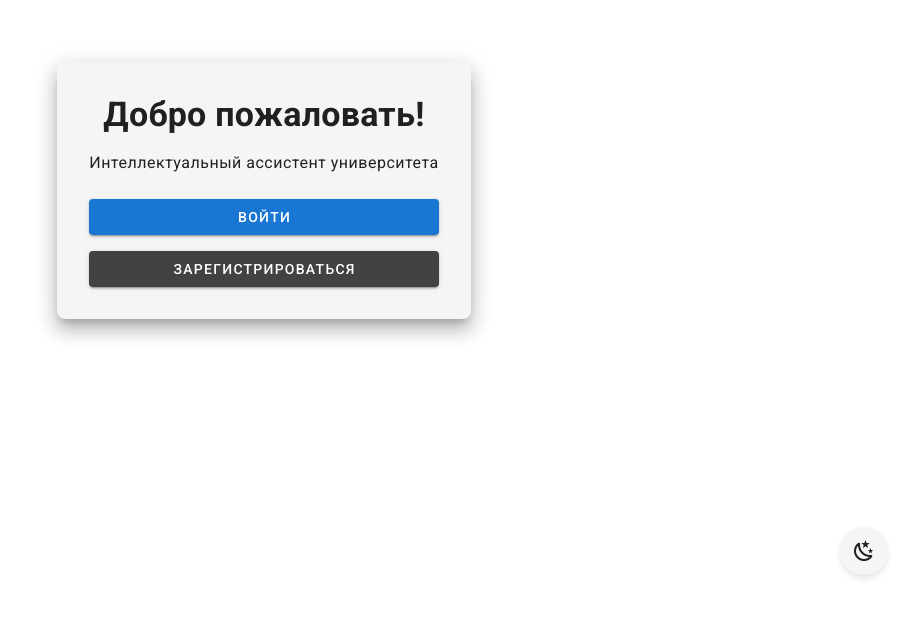
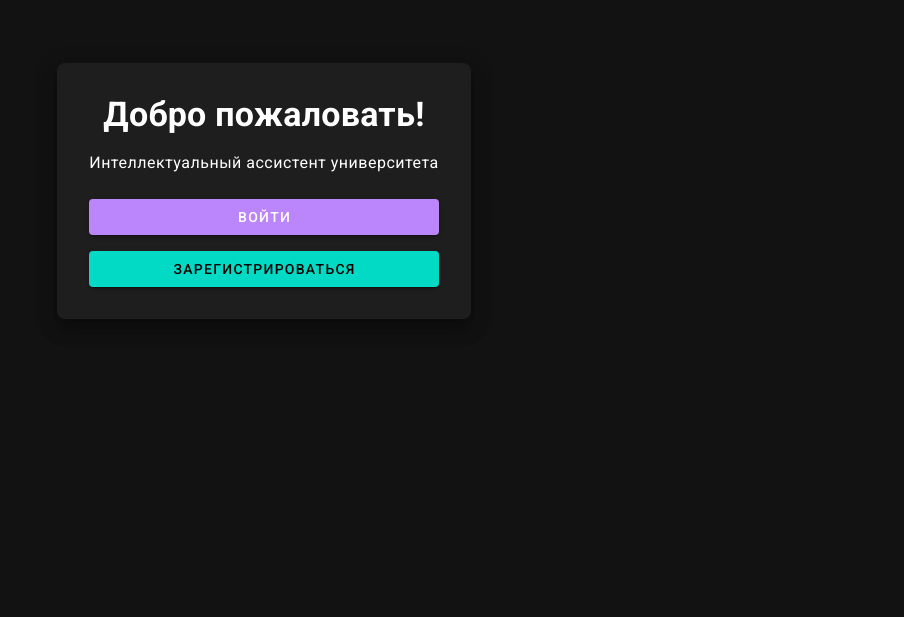
Before and after one commit to EliseevVadim/DonSU-Intelligent-Assistant, a Vue app in the folder client/: page / in a window 1280 px wide. Shown: the part 209-826 px from the top of the page, without its empty margins (376-1280 px from the left). After the commit the page ends 800 px from the top, so only its background shows below. Built offline with nearby package versions, Linux system fonts and the light colour scheme.

Commit message:
chore: move theme toggler into a component

```diff
--- a/client/src/App.vue
+++ b/client/src/App.vue
@@ -1,28 +1,10 @@
 <script setup>
-import { useTheme } from 'vuetify'
-import { ref } from 'vue'
 
-const theme = useTheme()
-
-theme.global.name.value = localStorage.getItem('theme') ?? 'lightTheme'
-
-const isDark = ref(theme.global.name.value === 'darkTheme')
-
-const toggleTheme = () => {
-    isDark.value = !isDark.value
-    theme.global.name.value = isDark.value ? 'darkTheme' : 'lightTheme'
-    localStorage.setItem('theme', theme.global.name.value)
-}
 </script>
 
 <template>
     <v-app>
         <router-view />
-        <v-container class="d-flex justify-end pa-4">
-            <v-btn icon @click="toggleTheme" class="theme-switcher">
-                <v-icon>{{ isDark ? 'mdi-weather-sunny' : 'mdi-weather-night' }}</v-icon>
-            </v-btn>
-        </v-container>
     </v-app>
 </template>
 
@@ -31,36 +13,11 @@ header {
     line-height: 1.5;
 }
 
-.theme-switcher {
-    position: fixed;
-    bottom: 16px;
-    right: 16px;
-    z-index: 1000;
-    border-radius: 50%;
-    box-shadow: 0 4px 6px rgba(0, 0, 0, 0.1);
-    padding: 12px;
-}
-
-.logo {
-    display: block;
-    margin: 0 auto 2rem;
-}
-
 @media (min-width: 1024px) {
     header {
         display: flex;
         place-items: center;
         padding-right: calc(var(--section-gap) / 2);
     }
-
-    .logo {
-        margin: 0 2rem 0 0;
-    }
-
-    header .wrapper {
-        display: flex;
-        place-items: flex-start;
-        flex-wrap: wrap;
-    }
 }
 </style>
--- /dev/null
+++ b/client/src/components/ThemeToggler.vue
@@ -0,0 +1,37 @@
+<script setup>
+import { useTheme } from 'vuetify'
+import { ref, onMounted } from 'vue'
+
+const theme = useTheme()
+const isDark = ref(false)
+
+onMounted(() => {
+    const savedTheme = localStorage.getItem('theme') ?? 'lightTheme'
+    theme.global.name.value = savedTheme
+    isDark.value = savedTheme === 'darkTheme'
+})
+
+const toggleTheme = () => {
+    isDark.value = !isDark.value
+    theme.global.name.value = isDark.value ? 'darkTheme' : 'lightTheme'
+    localStorage.setItem('theme', theme.global.name.value)
+}
+</script>
+
+<template>
+    <v-btn icon @click="toggleTheme" class="theme-switcher" :color="isDark ? 'black' : 'white'">
+        <v-icon>{{ isDark ? 'mdi-weather-sunny' : 'mdi-weather-night' }}</v-icon>
+    </v-btn>
+</template>
+
+<style scoped>
+.theme-switcher {
+    position: fixed;
+    bottom: 16px;
+    right: 16px;
+    z-index: 1000;
+    border-radius: 50%;
+    box-shadow: 0 4px 8px rgba(0, 0, 0, 0.2);
+    padding: 12px;
+}
+</style>
--- a/client/src/views/LoginView.vue
+++ b/client/src/views/LoginView.vue
@@ -3,6 +3,7 @@ import { ref } from 'vue'
 import { useStore } from 'vuex'
 import { useRouter } from 'vue-router'
 import SocialAuth from "@/components/SocialAuth.vue";
+import ThemeToggler from "@/components/ThemeToggler.vue";
 
 const store = useStore()
 const router = useRouter()
@@ -113,6 +114,7 @@ const login = async () => {
             </v-col>
         </v-row>
     </v-container>
+    <ThemeToggler/>
 </template>
 
 <style scoped>
--- a/client/src/views/RegistrationView.vue
+++ b/client/src/views/RegistrationView.vue
@@ -3,6 +3,7 @@ import { ref } from 'vue'
 import { useStore } from 'vuex'
 import { useRouter } from 'vue-router'
 import SocialAuth from "@/components/SocialAuth.vue";
+import ThemeToggler from "@/components/ThemeToggler.vue";
 
 const store = useStore()
 const router = useRouter()
@@ -158,6 +159,7 @@ const register = async () => {
             </v-col>
         </v-row>
     </v-container>
+    <ThemeToggler/>
 </template>
 
 <style scoped>
```
